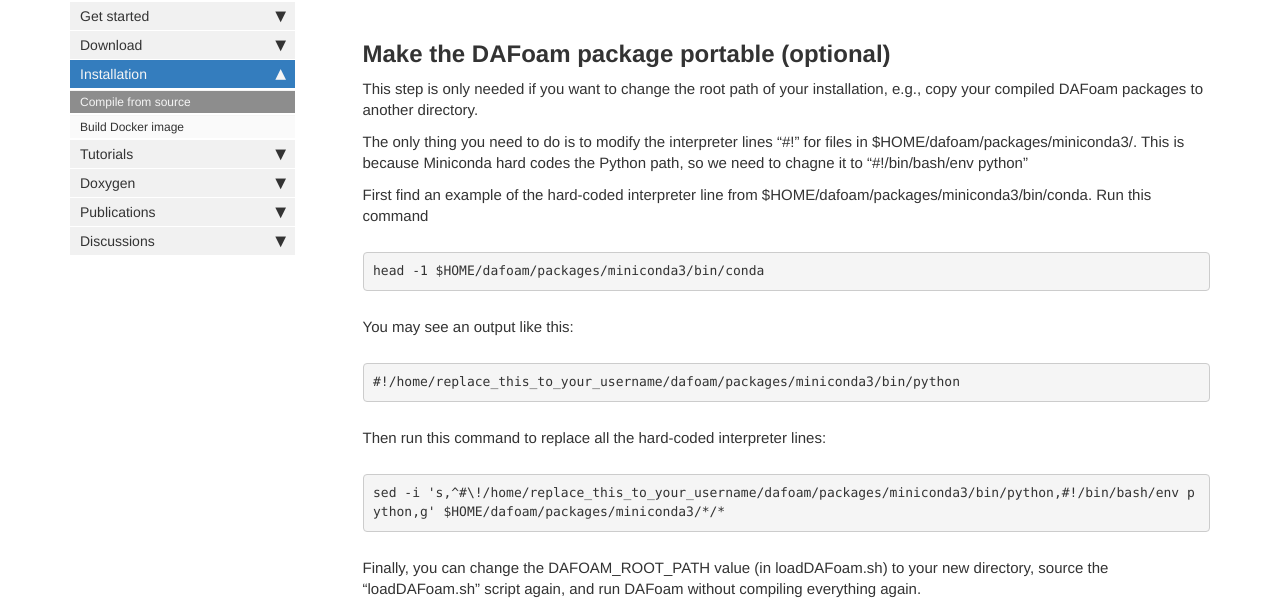
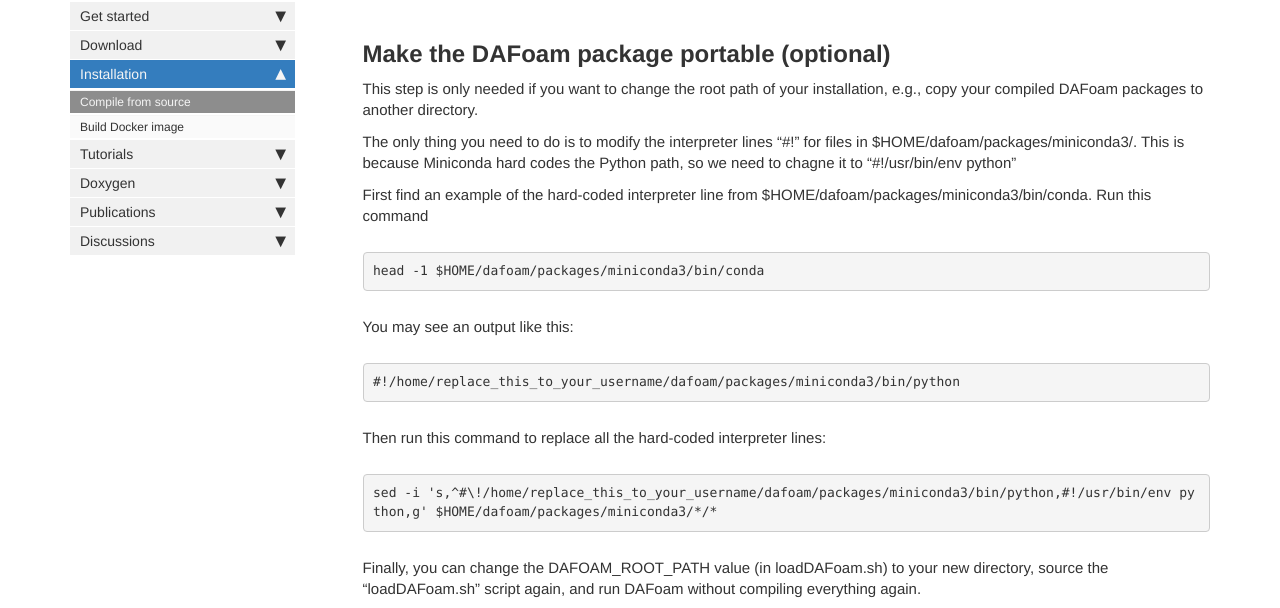
Before and after one commit to DAFoam/DAFoam.github.io, a Jekyll site: the page built from pages/mydoc/mydoc_installation_source.md, in a window 1280 px wide and 900 px high, scrolled down 7365 px. Shown: the part 127-735 px from the top of the window. Built offline with Jekyll 4.4.1, drawn with Linux system fonts in a browser that asks for light colours; comment, search, counter and statistics services are not loaded.

Commit message:
content update

```diff
--- a/pages/mydoc/mydoc_installation_source.md
+++ b/pages/mydoc/mydoc_installation_source.md
@@ -343,7 +343,7 @@ export LD_LIBRARY_PATH=$LD_LIBRARY_PATH:$DAFOAM_ROOT_PATH/OpenFOAM/sharedLibs
 
 This step is only needed if you want to change the root path of your installation, e.g., copy your compiled DAFoam packages to another directory.
 
-The only thing you need to do is to modify the interpreter lines "#!" for files in $HOME/dafoam/packages/miniconda3/. This is because Miniconda hard codes the Python path, so we need to chagne it to "#!/bin/bash/env python"
+The only thing you need to do is to modify the interpreter lines "#!" for files in $HOME/dafoam/packages/miniconda3/. This is because Miniconda hard codes the Python path, so we need to chagne it to "#!/usr/bin/env python"
 
 First find an example of the hard-coded interpreter line from $HOME/dafoam/packages/miniconda3/bin/conda. Run this command
 
@@ -360,7 +360,7 @@ You may see an output like this:
 Then run this command to replace all the hard-coded interpreter lines:
 
 <pre>
-sed -i 's,^#\!/home/replace_this_to_your_username/dafoam/packages/miniconda3/bin/python,#!/bin/bash/env python,g' $HOME/dafoam/packages/miniconda3/*/*
+sed -i 's,^#\!/home/replace_this_to_your_username/dafoam/packages/miniconda3/bin/python,#!/usr/bin/env python,g' $HOME/dafoam/packages/miniconda3/*/*
 </pre>
 
 Finally, you can change the DAFOAM_ROOT_PATH value (in loadDAFoam.sh) to your new directory, source the "loadDAFoam.sh" script again, and run DAFoam without compiling everything again.
```
